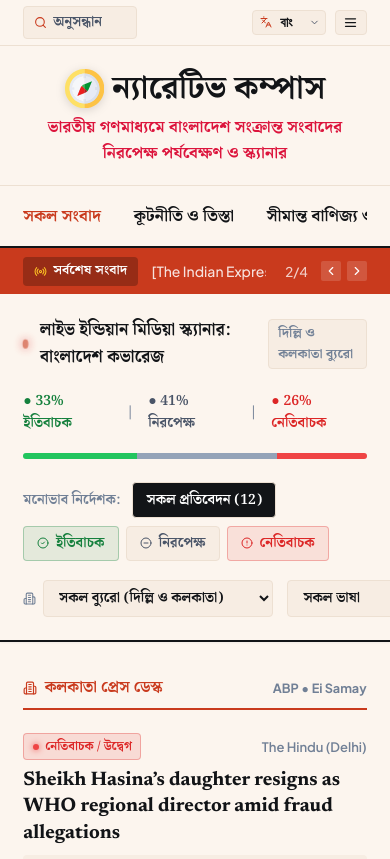
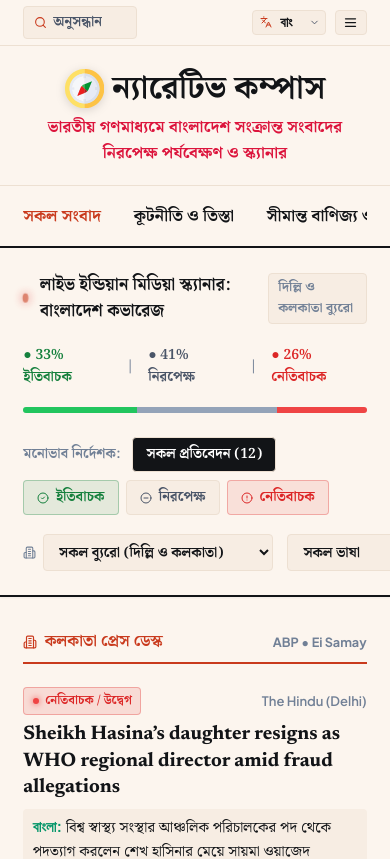
Before and after one commit to metakave/bangladesh-news-india, a Next.js app: page / in a window 390 px wide. Shown: the top 859 px of the page. Built offline with nearby package versions, Linux system fonts and the light colour scheme.

Commit message:
style(breaking-news): hide latest news ticker on mobile

```diff
--- a/src/components/BreakingNews.tsx
+++ b/src/components/BreakingNews.tsx
@@ -32,13 +32,16 @@
   const timeAgo = lang === 'bn' ? current.timeAgoBn : current.timeAgoEn;
 
   return (
-    <div style={{
-      backgroundColor: 'var(--brand-primary)',
-      color: '#ffffff',
-      padding: '0.45rem 0',
-      fontSize: '0.84rem',
-      fontWeight: 500,
-    }}>
+    <div
+      className="breaking-news-bar"
+      style={{
+        backgroundColor: 'var(--brand-primary)',
+        color: '#ffffff',
+        padding: '0.45rem 0',
+        fontSize: '0.84rem',
+        fontWeight: 500,
+      }}
+    >
       <div className="container" style={{ display: 'flex', alignItems: 'center', justifyContent: 'space-between', gap: '1rem' }}>
         <div style={{ display: 'flex', alignItems: 'center', gap: '0.75rem', overflow: 'hidden', flex: 1 }}>
           <div
@@ -126,6 +129,13 @@
           </button>
         </div>
       </div>
+      <style jsx>{`
+        @media (max-width: 768px) {
+          .breaking-news-bar {
+            display: none !important;
+          }
+        }
+      `}</style>
     </div>
   );
 }
```
